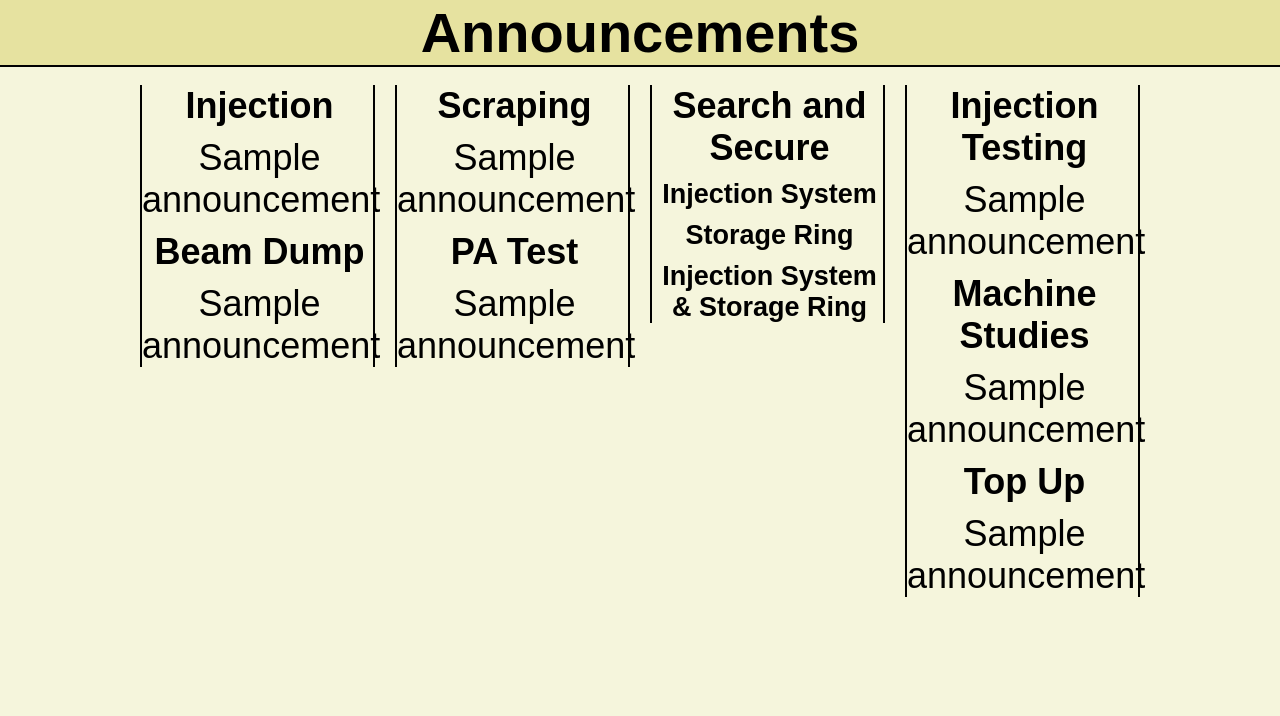
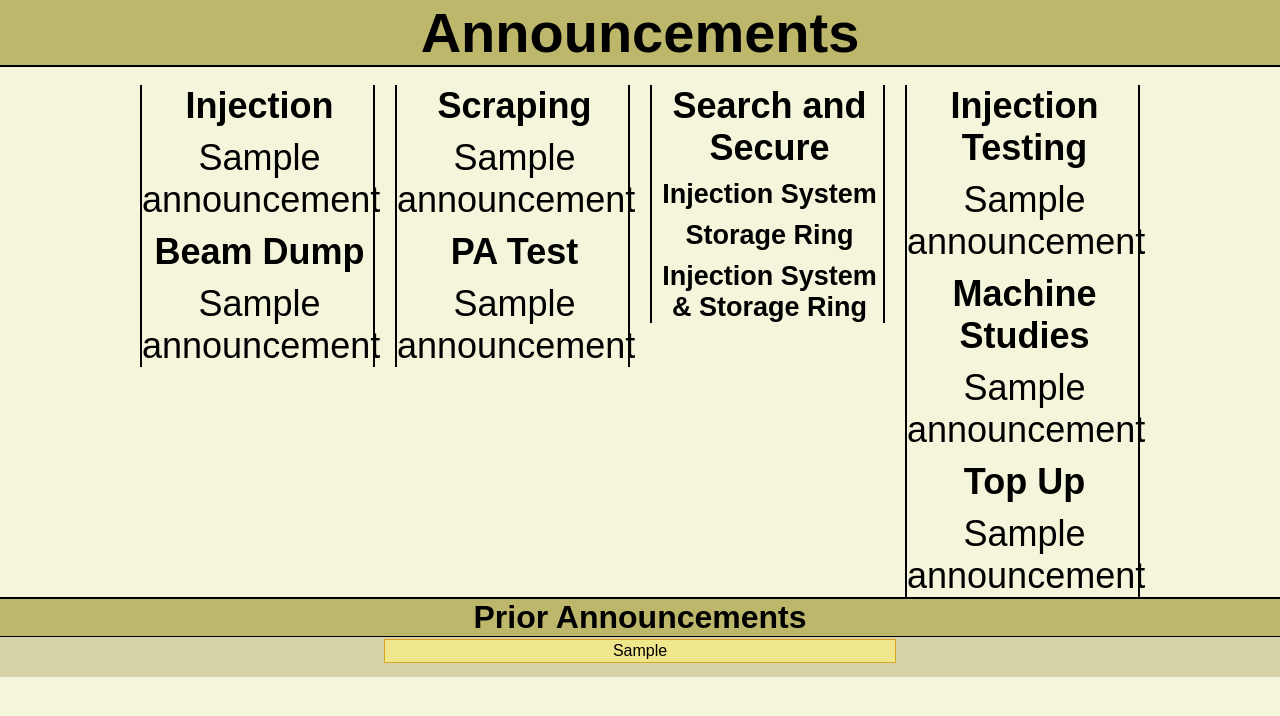
Before and after one commit to AustralianSynchrotron/announcements-site, a Python web app: template templates/index.html in a window 1280 px wide. Shown: the top 716 px of the page. Run offline with Jinja, Linux system fonts and the light colour scheme; the template is opened without the code that fills it: most values are stand-ins (such as "Sample title", 1, 10 or a date in 2020).

Commit message:
updated site so that entire button is now clickable, also added last announcement as footer

```diff
--- a/public/css/style.css
+++ b/public/css/style.css
@@ -9,6 +9,7 @@
 body {
   font-family: sans-serif;
   background-color: beige;
+  /*position:relative;*/
 }
 
 /*-----------------------*/
@@ -20,12 +21,13 @@ h1 {
   outline: 2px solid black;
   font-size: 3.5em;
   text-align: center;
-  background-color:#e6e2a0;
+  background-color: darkkhaki; /*#e6e2a0;*/
 }
 
 /*-----------------------*/
 /*main content*/
 /*-----------------------*/
+
 h2 {
   margin:10px auto;
   font-size: 1.0em;
@@ -42,6 +44,8 @@ h3 {
 }
 
 a:link, a:visited, a:hover, a:active {
+  display:block;
+  height: 100%;
   color:black;
   text-decoration:none;
 }
@@ -83,3 +87,44 @@ li.injection, li.searchi, li.searchsr, li.searchb, li.scraping, li.dump, li.pa,
   background-color:#d6d3a9;
   border-radius:4px;
 }
+
+/*-----------------------*/
+/*Announcer Table*/
+/*-----------------------*/
+
+#last_announced {
+  margin:0px;
+  clear:both;
+  overflow:auto;
+  height:80px;
+  background-color:#d6d3a9;
+}
+
+table {
+  width: 40%;
+  margin: 0 auto;
+  background-color: khaki;
+  border: 1px solid goldenrod;
+  margin-top: 2px;
+}
+
+table tr:nth-child(even) {
+  background-color: palegoldenrod;
+}
+
+tr {
+  text-align:center;
+}
+
+td {
+  text-align:center;
+}
+
+h3.table_heading {
+  display:block;
+  background-color: darkkhaki;/*#e6e2a0;*/
+  margin:0px;
+  font-size:2em;
+  border-top:2px solid black;
+  border-bottom:1px solid black;
+}
--- a/templates/index.html
+++ b/templates/index.html
@@ -9,7 +9,11 @@
       $(document).ready(function() {
         $('.announcement').click(function() {
           var announcementPath = $(this).attr('href');
-          $.get(announcementPath);
+          $.ajax({
+            url: announcementPath,
+            success: function(data){ $("#last_button").html(data.last_announcement)},
+            dataType: "json"
+          });
           return false;
         });
       });
@@ -88,5 +92,13 @@
         </li>
       </ul>
     </div>
+    <div id="last_announced">
+      <h3 class="table_heading">Prior Announcements</h3>
+      <table>
+        <tr>
+          <td id="last_button">{{last_announcement}}</td>
+        </tr>
+      </table>
+    </div>
   </body>
 </html>
```
Also changed, not shown: app.py (+14 -5 lines), codes.py (+26 -26 lines). Lines whose indentation alone changed are shown as unchanged.
